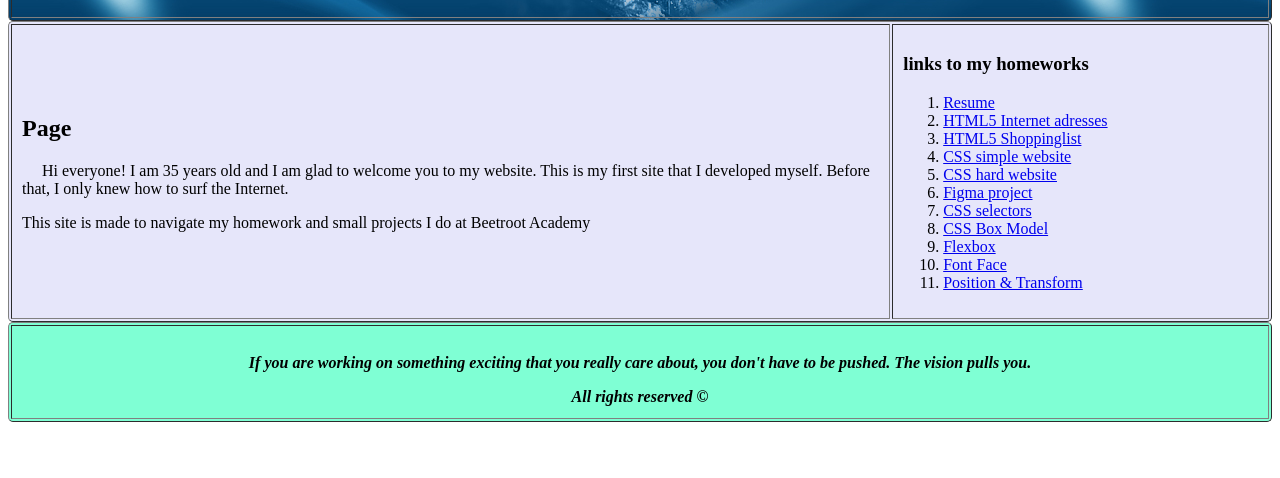
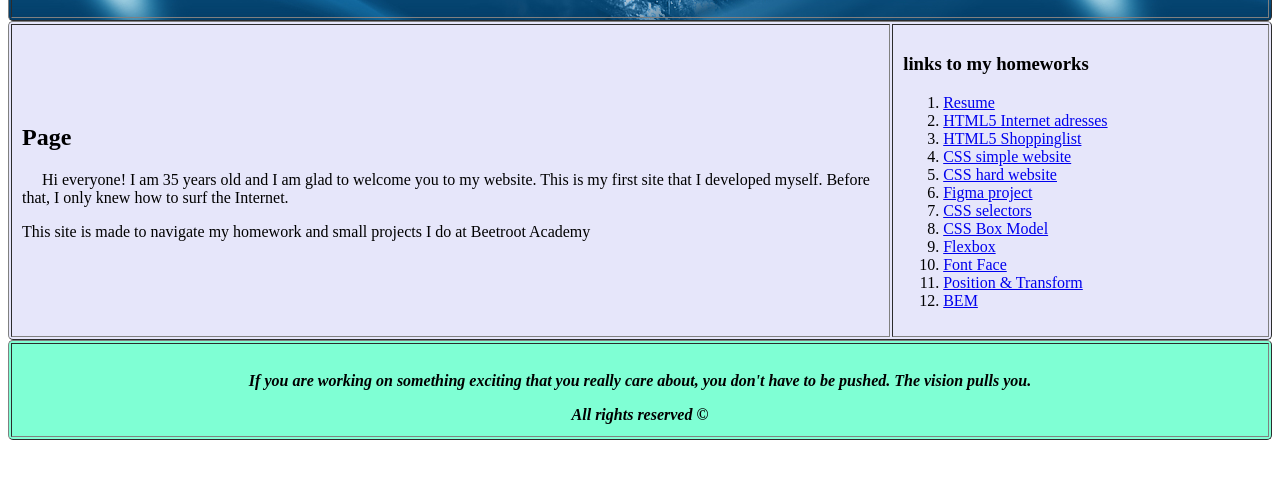
Before and after one commit to TatjanaBezkorovaina/TatjanaBezkorovaina.github.io, a plain HTML site: page index.html in a window 1280 px wide. Shown: the part 118-596 px from the top of the page. Drawn offline with Linux system fonts and the light colour scheme.

Commit message:
save changes

```diff
--- a/index.html
+++ b/index.html
@@ -75,6 +75,7 @@
               <li> <a href="./coffee/coffee.html" target="_blanc">Flexbox</a></li>
               <li> <a href="./rain/rain.html" target="_blanc">Font Face</a></li>
               <li> <a href="./transform/transform.html" target="_blanc">Position & Transform</a></li>
+              <li> <a href="./productly/productly.html" target="_blanc">BEM</a></li>
             </ol>
           </nav>
         </td>
```
